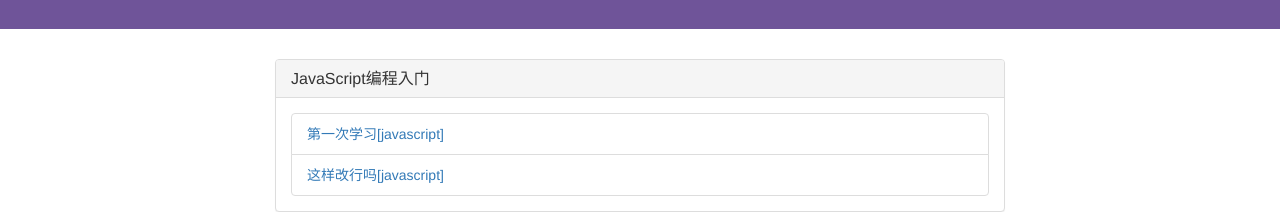
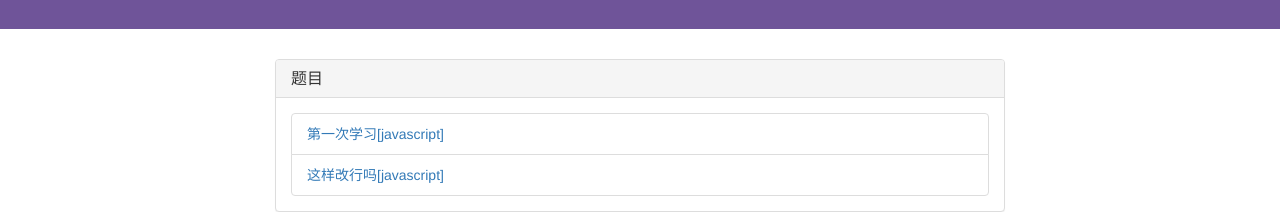
Before and after one commit to pcy1201/test, a plain HTML site: page index.html in a window 1280 px wide. Shown: the part 141-353 px from the top of the page. Drawn offline with nearby package versions, Linux system fonts and the light colour scheme.

Commit message:
Update index.html

```diff
--- a/index.html
+++ b/index.html
@@ -19,7 +19,7 @@
     <div class="col-md-8 col-md-offset-2">
       <div class="panel panel-default">
         <div class="panel-heading">
-          <h3 class="panel-title">JavaScript编程入门</h3>
+          <h3 class="panel-title">题目</h3>
         </div>
         <div class="panel-body">
           <li class="list-group-item">
```
